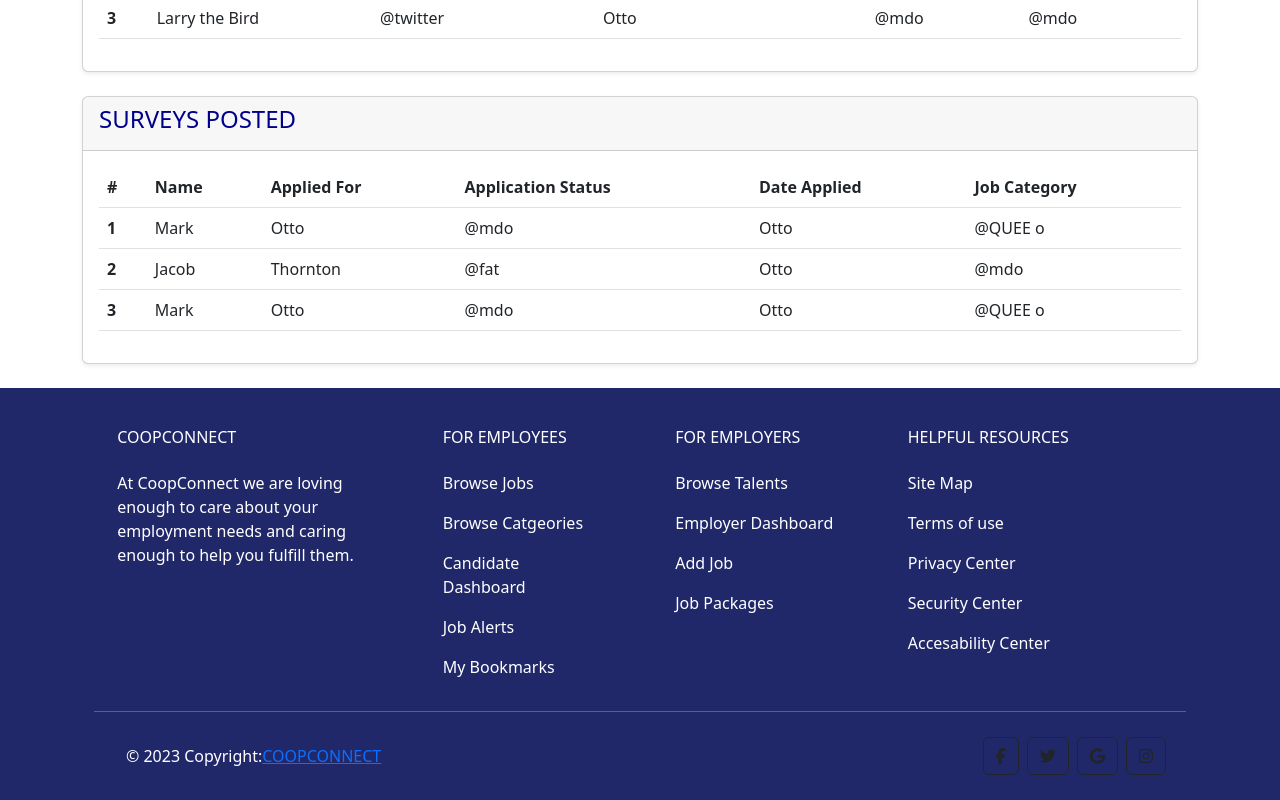
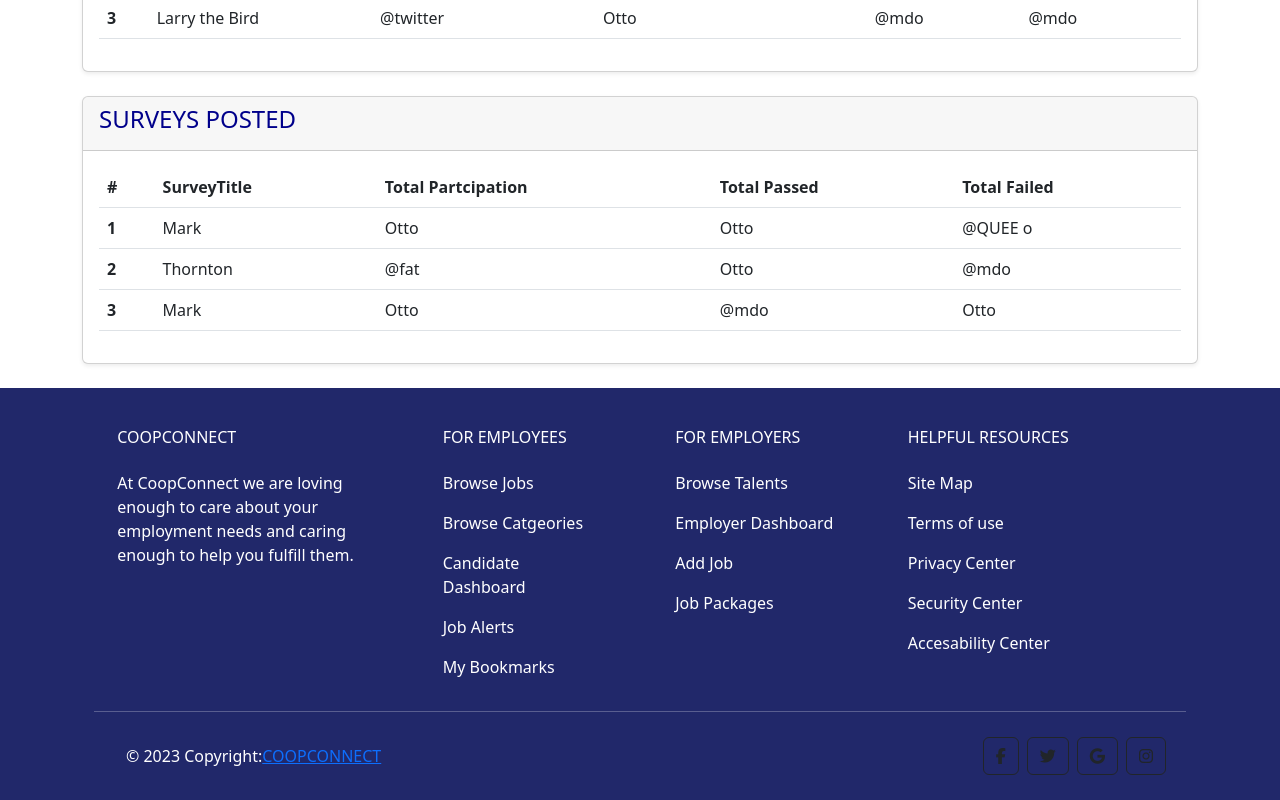
Before and after one commit to queenslaynaila/COOPCONNECT, a React (Create React App) app in the folder client/: page /employerdash in a window 1280 px wide. Shown: the part 1094-1894 px from the top of the page. Built offline with nearby package versions, Linux system fonts and the light colour scheme.

Commit message:
make dashboard resposive

```diff
--- a/client/src/components/SurveyTable.js
+++ b/client/src/components/SurveyTable.js
@@ -6,11 +6,10 @@ export default function SurveyTable() {
     <thead>
        <tr>
           <th scope="col">#</th>
-          <th scope="col">Name</th>
-          <th scope="col">Applied For</th>
-          <th scope="col">Application Status</th>
-          <th scope="col">Date Applied</th>
-          <th scope="col">Job Category</th>
+          <th scope="col">SurveyTitle</th>
+          <th scope="col">Total Partcipation</th>
+          <th scope="col">Total Passed</th>
+          <th scope="col">Total Failed</th>
       </tr>
     </thead>
     <tbody>
@@ -18,13 +17,11 @@ export default function SurveyTable() {
         <th scope="row">1</th>
         <td>Mark</td>
         <td>Otto</td>
-        <td>@mdo</td>
         <td>Otto</td>
         <td>@QUEE o</td>
       </tr>
       <tr>
         <th scope="row">2</th>
-        <td>Jacob</td>
         <td>Thornton</td>
         <td>@fat</td>
         <td>Otto</td>
@@ -36,7 +33,6 @@ export default function SurveyTable() {
         <td>Otto</td>
         <td>@mdo</td>
         <td>Otto</td>
-        <td>@QUEE o</td>
       </tr>
     </tbody>
   </table>
```
